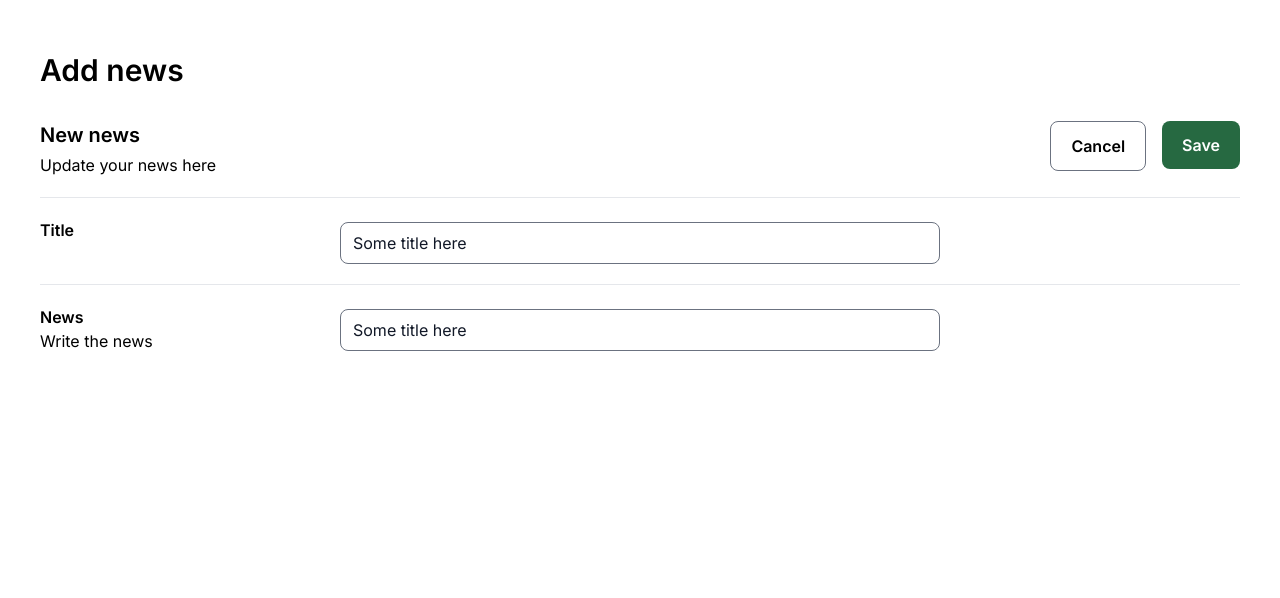
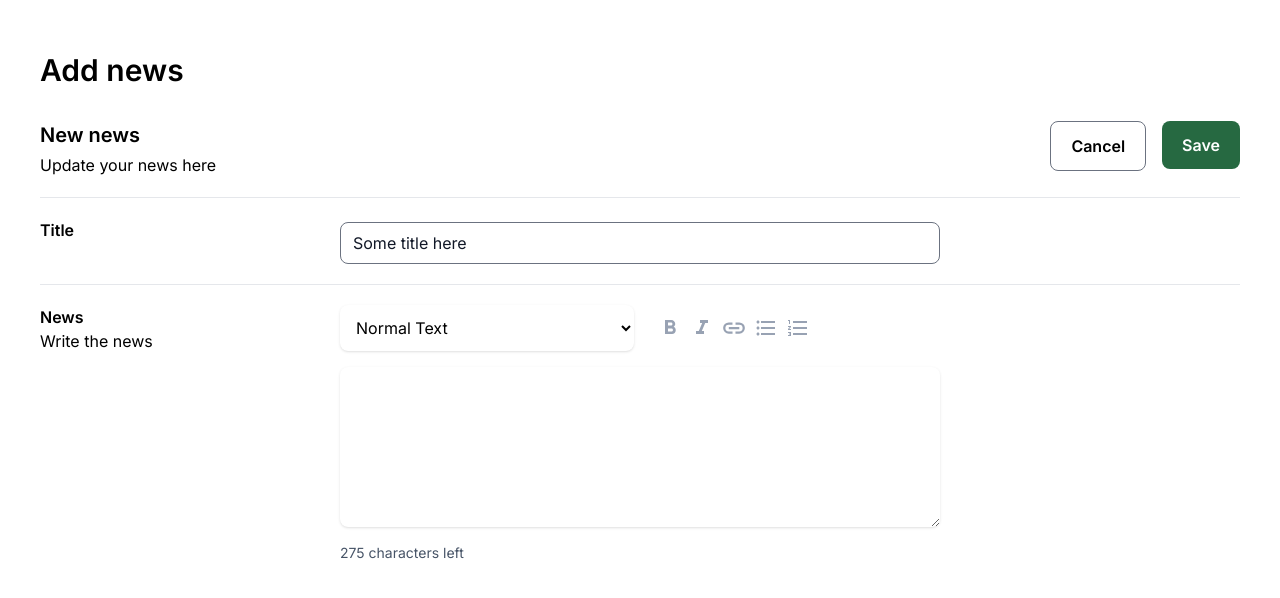
Before and after one commit to Manu-Madhu/WSO_Development, a Next.js app: page /pages/admin/news/addnews in a window 1280 px wide. Shown: the top 598 px of the page. Built offline with nearby package versions, Linux system fonts and the light colour scheme.

Commit message:
news field doing

```diff
--- a/src/app/pages/admin/news/addnews/page.jsx
+++ b/src/app/pages/admin/news/addnews/page.jsx
@@ -1,4 +1,5 @@
 
+import NewsArea from "@/components/Admin/News/NewsArea";
 
 function Page() {
     return (
@@ -39,7 +40,7 @@ function Page() {
                         Write the news
                     </p>
                 </div>
-                <input type="text" className="w-1/2 border border-gray-500 mt-1 px-3 py-2 rounded-lg placeholder:text-gray-900" placeholder="Some title here" />
+                <NewsArea />
             </div>
         </div>
     )
--- /dev/null
+++ b/src/components/Admin/News/NewsArea.jsx
@@ -0,0 +1,73 @@
+'use client';
+import { MdFormatBold } from "react-icons/md";
+import { MdOutlineFormatItalic } from "react-icons/md";
+import { IoLinkSharp } from "react-icons/io5";
+import { MdFormatListBulleted } from "react-icons/md";
+import { MdFormatListNumbered } from "react-icons/md";
+import { useState } from "react";
+
+function NewsArea() {
+    const [data, setData] = useState({})
+    const [selectedOption, setSelectedOption] = useState('Normal Text')
+    const [text, setText] = useState('')
+
+    const changeHandler = (e) => {
+        setData((prev) => ({ ...prev, [e.target.name]: e.target.value }))
+    }
+
+    const handleSelectChange = (e) => {
+        setSelectedOption(e.target.value);
+    }
+
+    const handleBoldClick = () => {
+        setText(text + ' <b></b>');
+    }
+
+    const handleItalicClick = () => {
+        setText(text + ' <i></i>');
+    }
+
+    return (
+        <div className='gap-2 w-1/2 flex flex-col'>
+
+            <div className='w-full flex flex-col gap-4'>
+
+                <div className='w-full flex gap-6'>
+                    <select
+                        type='text'
+                        className='w-full flex items-center rounded-lg bg-white
+                                    shadow outline-none p-3' >
+                        <option value="Normal Text">Normal Text</option>
+
+                    </select>
+
+                    <div className='w-full flex items-center gap-2'>
+                        <button onClick={handleBoldClick}>
+                            <MdFormatBold size={24} color='#98A2B3' />
+                        </button>
+                        <button onClick={handleItalicClick}>
+                            <MdOutlineFormatItalic size={24} color='#98A2B3' />
+                        </button>
+                        <button><IoLinkSharp size={24} color='#98A2B3' /></button>
+                        <button><MdFormatListBulleted size={24} color='#98A2B3' /></button>
+                        <button><MdFormatListNumbered size={24} color='#98A2B3' /></button>
+                    </div>
+
+                </div>
+
+                <textarea
+                    rows={5}
+                    name='description'
+                    value={text}
+                    onChange={(e) => setText(e.target.value)}
+                    className='w-full rounded-lg
+                            bg-white shadow outline-none p-5' />
+
+                <p className='text-[#475467] text-sm'>275 characters left</p>
+            </div>
+
+        </div>
+    )
+}
+
+export default NewsArea
```
